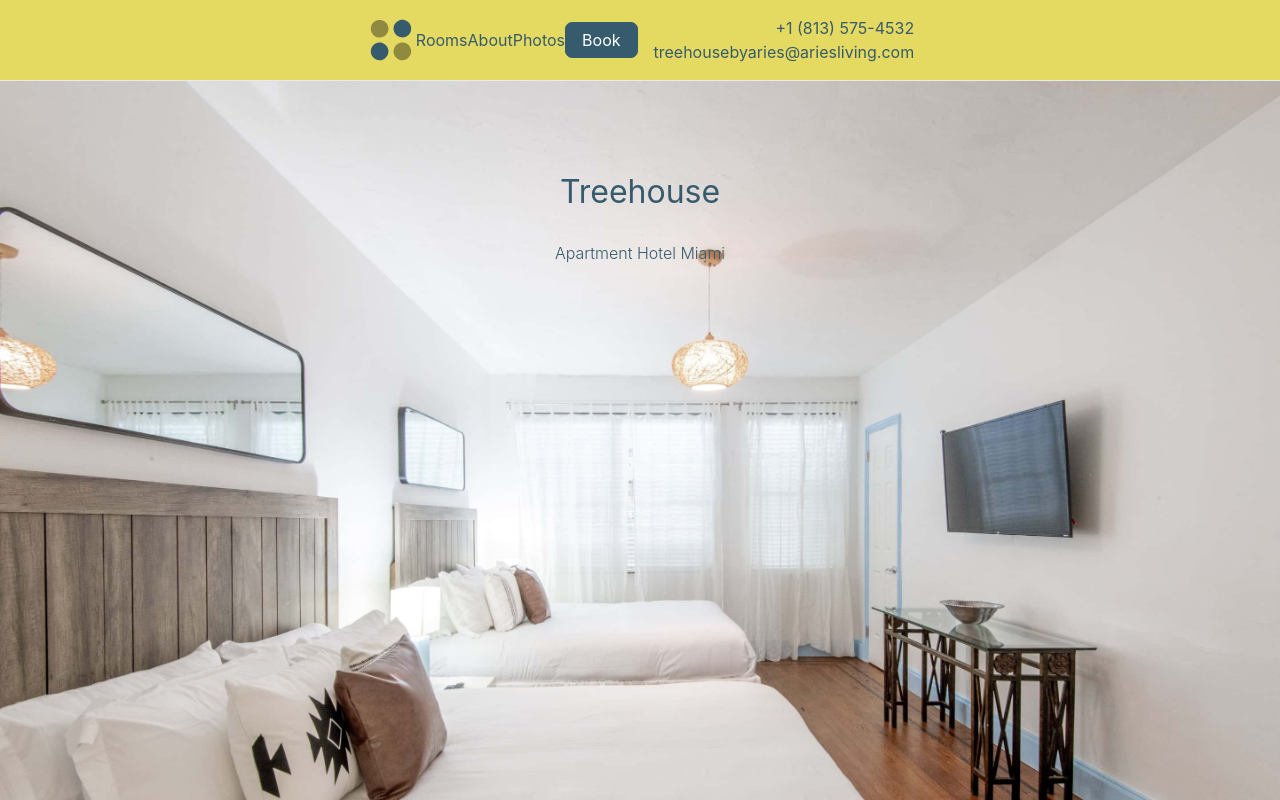
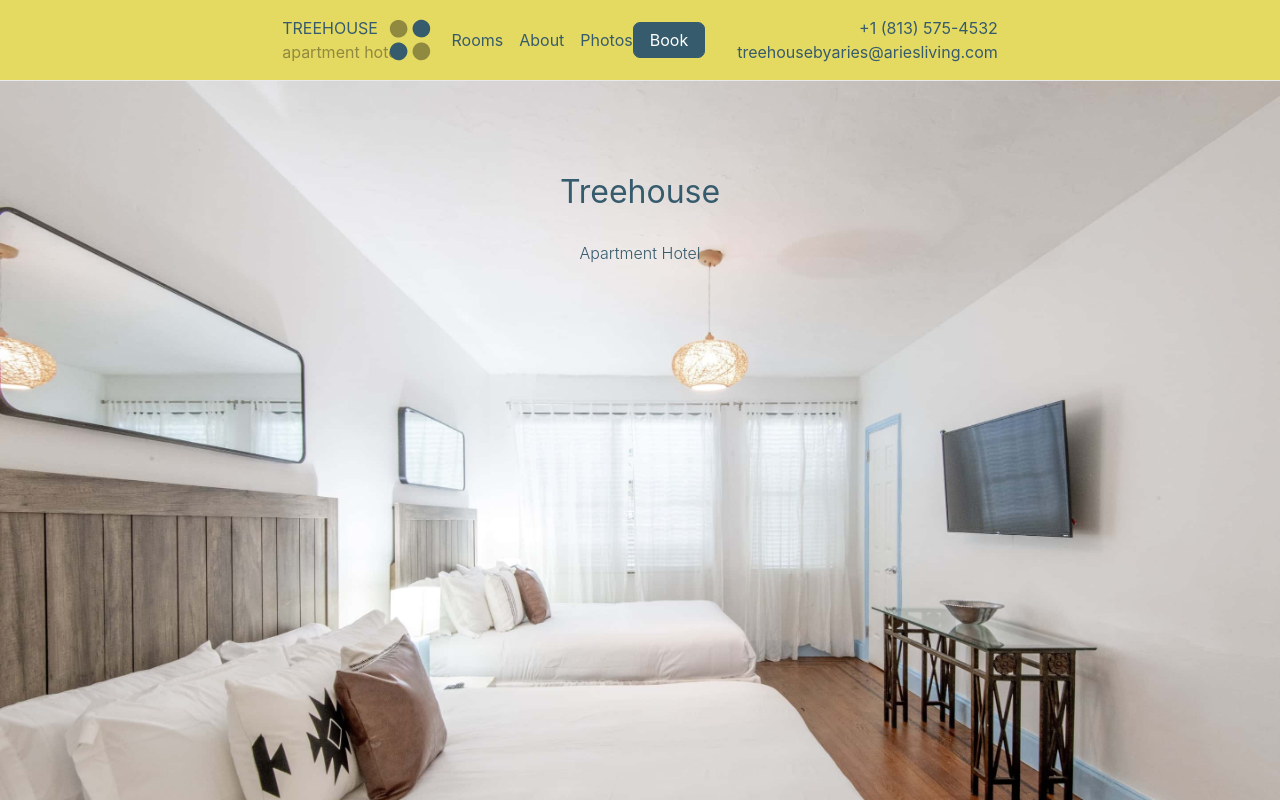
Before and after one commit to dmartss/treehouse-by-aries, a Next.js app: page / in a window 1280 px wide. Shown: the top 800 px of the page. Built offline with nearby package versions, Linux system fonts and the light colour scheme; a web font is replaced by a local one.

Commit message:
update navbar

```diff
--- a/components/header/navbar.js
+++ b/components/header/navbar.js
@@ -2,7 +2,7 @@ import { memo } from 'react'
 import Link from 'next/link'
 import { useRouter } from 'next/router'
 import cn from 'classnames'
-import { EMAIL_ADDRESS, PHONE_NUMBER } from 'lib/constants'
+import { EMAIL_ADDRESS, PHONE_NUMBER, NAME_SHORT, NAME_LONG } from 'lib/constants'
 
 import Logo from 'components/icons/logo'
 import Container from 'components/container'
@@ -12,9 +12,11 @@ function Navbar() {
   const { route } = useRouter()
 
   return (
-    <Container center>
+    <Container>
       <nav className="f-reset">
         <div className="mobile-top">
+          <p style={{ color: 'var(--accents-1)' }}>{NAME_SHORT.toUpperCase()}</p>
+          <p style={{ color: 'var(--accents-3)' }}>{NAME_LONG.toLowerCase()}</p>
           <Link href="/">
             <a className="mobile-logo" title="Go to the homepage">
               <Logo />
@@ -27,30 +29,31 @@ function Navbar() {
         </div>
 
         <div className="links">
+          <div className="hotel">
+            <p style={{ color: 'var(--accents-1)' }}>{NAME_SHORT.toUpperCase()}</p>
+            <p style={{ color: 'var(--accents-3)' }}>{NAME_LONG.toLowerCase()}</p>
+          </div>
+
           <Link href="/">
             <a className="logo">
               <Logo />
             </a>
           </Link>
-
           <Link href="/">
             <a className={cn('mute', { selected: route.startsWith('/rooms') })} title="Rooms">
               Rooms
             </a>
           </Link>
-
           <Link href="/">
             <a className={cn('mute', { selected: route.startsWith('/about') })} title="About">
               About
             </a>
           </Link>
-
           <Link href="/">
             <a className={cn('mute', { selected: route.startsWith('/photos') })} title="Photos">
               Photos
             </a>
           </Link>
-
           <div className="book">
             <Button href="/">Book</Button>
           </div>
@@ -74,15 +77,22 @@ function Navbar() {
           width: 100%;
           display: flex;
           align-items: center;
-          justify-content: center;
+          justify-content: space-between;
           z-index: 1;
         }
 
         .links a {
           text-decoration: none;
           transition: color 0.2s ease;
-          margin-left: auto;
+          margin-left: 1rem;
           flex: 1;
+        }
+
+        .links .hotel {
+          line-height: 0.5;
+          margin-right: -2rem;
+          overflow: hidden;
+          white-space: nowrap;
         }
 
         .links a:hover {
@@ -96,9 +106,12 @@ function Navbar() {
 
         .links a:first-child {
           display: flex;
+          overflow: hidden;
+          white-space: nowrap;
           margin: 0;
         }
 
+        .logo,
         .icon,
         .icon > :global(div.container) {
           /* Remove additional space from SVG */
@@ -141,7 +154,13 @@ function Navbar() {
 
         /* Mobile */
 
-        @media (max-width: 640px) {
+        @media (max-width: 960px) {
+          .links .logo {
+            padding-left: 1rem;
+          }
+        }
+
+        @media (max-width: 700px) {
           .mobile-logo {
             display: block;
           }
@@ -155,6 +174,7 @@ function Navbar() {
           }
 
           nav .links .logo,
+          nav .links .hotel,
           nav .links .book {
             display: none;
           }
--- a/lib/constants.js
+++ b/lib/constants.js
@@ -2,7 +2,7 @@ export const FACEBOOK_URL = 'https://www.facebook.com/Aries-Living-1129407670344
 export const TWITTER_USER_NAME = 'https://twitter.com/aries_living'
 export const INSTAGRAM_USER_NAME = 'https://instagram.com/ariesliving'
 export const NAME_SHORT = 'Treehouse'
-export const NAME_LONG = 'Apartment Hotel Miami'
+export const NAME_LONG = 'Apartment Hotel'
 export const LLC_NAME = '7126 Biscayne Blvd YT AL LLC'
 export const EMAIL_ADDRESS = 'treehousebyaries@ariesliving.com'
 export const PHONE_NUMBER = '+1 (813) 575-4532'
```
